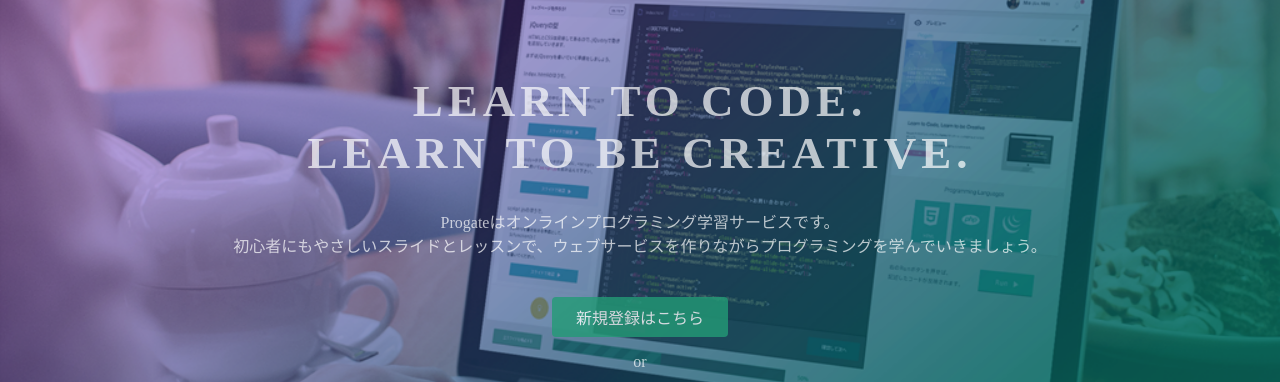
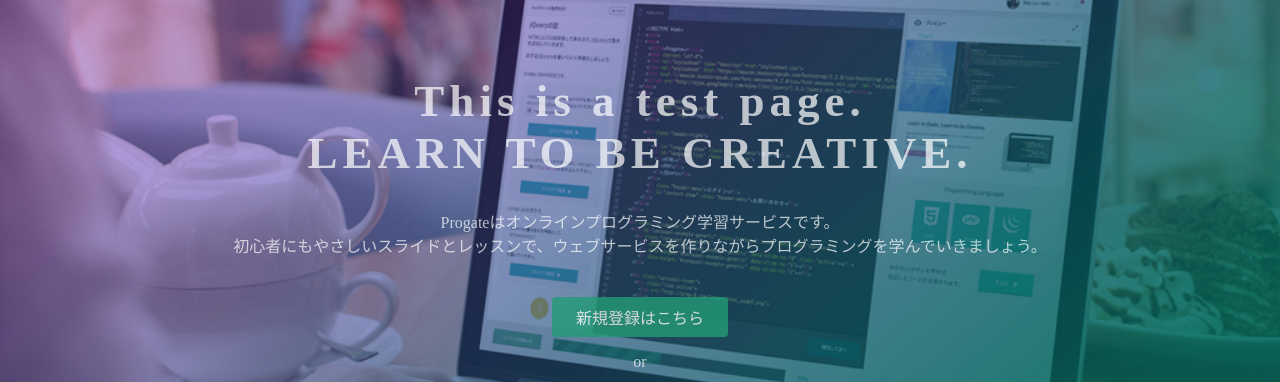
Before and after one commit to aktgwakt/aktgwakt.github.io, a plain HTML site: page index.html in a window 1280 px wide. Shown: the part 135-517 px from the top of the page. Drawn offline with Linux system fonts and the light colour scheme.

Commit message:
Update index.html test

```diff
--- a/index.html
+++ b/index.html
@@ -23,7 +23,7 @@
   </header>
   <div class="top-wrapper">
     <div class="container">
-      <h1>LEARN TO CODE.<br>LEARN TO BE CREATIVE.</h1>
+      <h1>This is a test page.<br>LEARN TO BE CREATIVE.</h1>
       <p>Progateはオンラインプログラミング学習サービスです。<br>初心者にもやさしいスライドとレッスンで、ウェブサービスを作りながらプログラミングを学んでいきましょう。</p>
       <div class="btn-wrapper">
         <a href="#" class="btn signup">新規登録はこちら</a>
```
